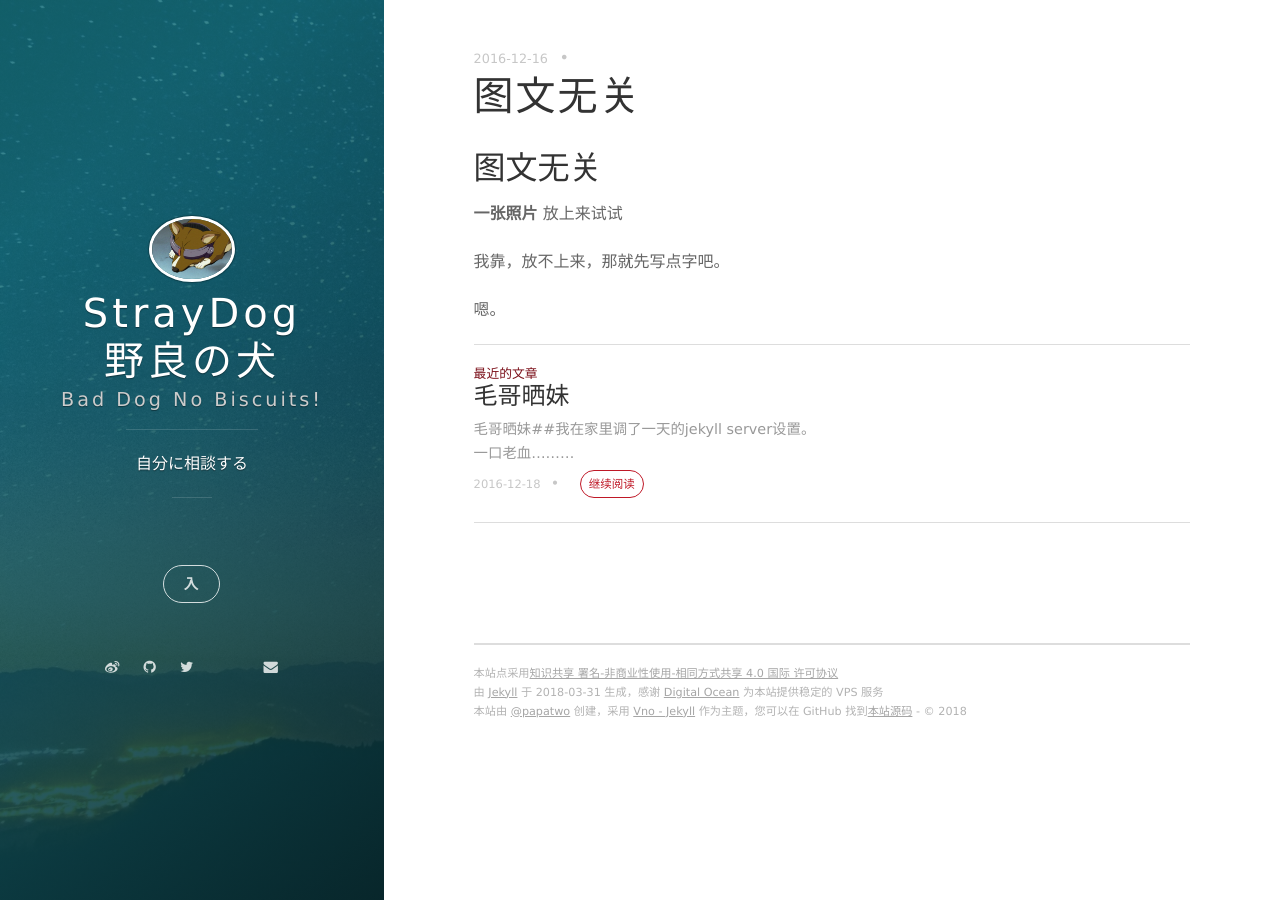
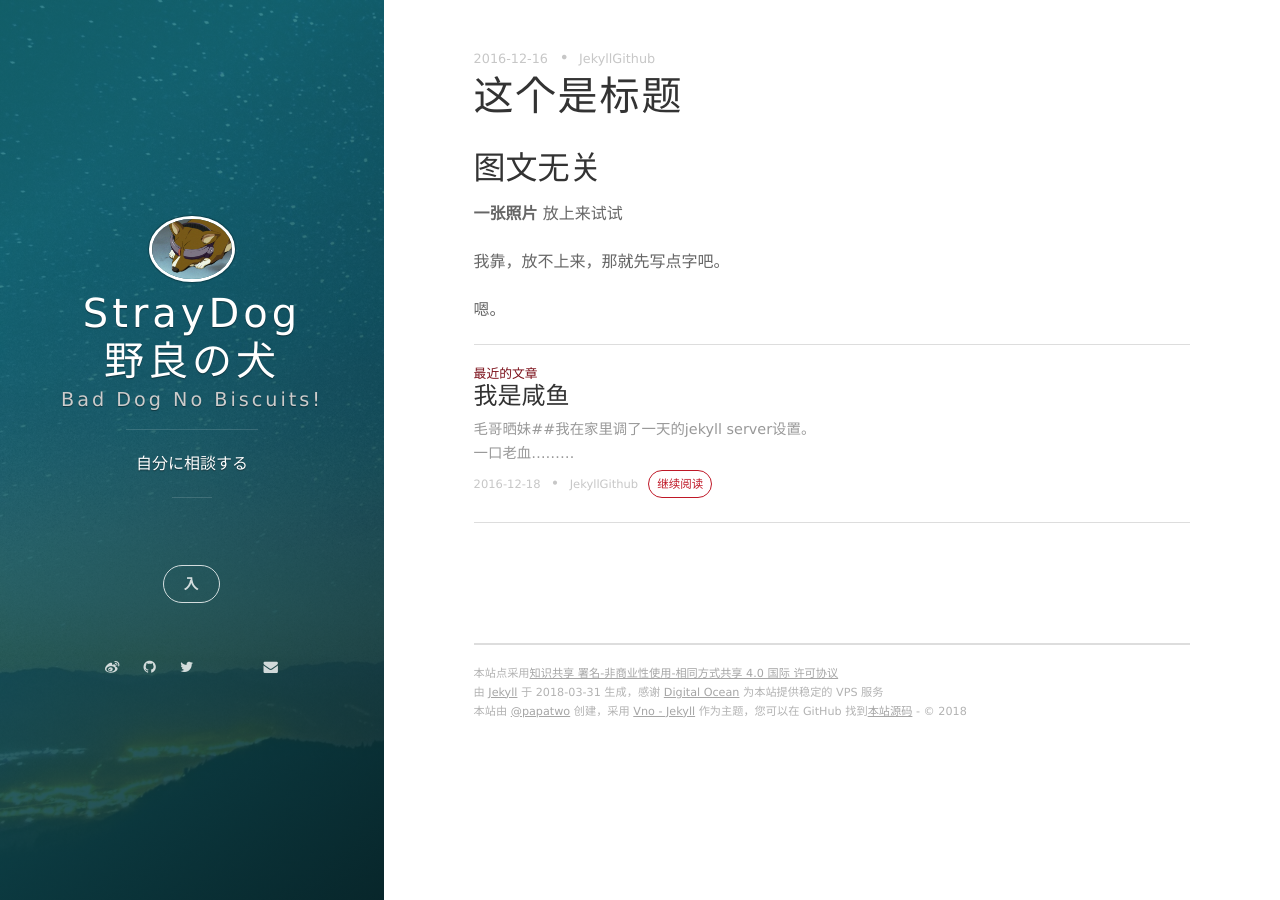
Before and after one commit to papatwo/papatwo.github.io, a Jekyll site: the page built from _posts/2016-12-16-图文无关.markdown, in a window 1280 px wide. Built offline with Jekyll 4.4.1, drawn with Linux system fonts in a browser that asks for light colours; nearby versions of some CDN libraries; our own code applies the rules of GitHub Pages for plain Markdown files; Markdown is read by kramdown in place of the engine named in the settings; comment, search, counter and statistics services are not loaded.

Commit message:
icon failed

```diff
--- a/_includes/social.html
+++ b/_includes/social.html
@@ -47,7 +47,7 @@
   <li class="navigation__item">
     <a href="https://space.bilibili.com/{{site.social.bilibili}}" rel="author" title="@papatwo 的B站" target="_blank">
     <!--img scr="/social_16-128.png" alt="DouBan"-->
-    <i class='social fa fa-bimobject'></i>
+    <i class='fab fa-bimobject'></i>
       <span class="label">B站</span>
     </a>
   </li>
--- a/_posts/2016-12-16-图文无关.markdown
+++ b/_posts/2016-12-16-图文无关.markdown
@@ -1,3 +1,10 @@
+---
+layout: post
+title: 这个是标题
+date: 2016-12-16 11:11:11.000000000 +09:00
+tags: Jekyll Github
+---
+
 ## 图文无关 ##
 
 **一张照片** 放上来试试
```
Also changed, not shown: _posts/2016-12-18-毛哥晒妹.markdown (+7 -0 lines), assets/images/favicon.png (added), 5 other files.
